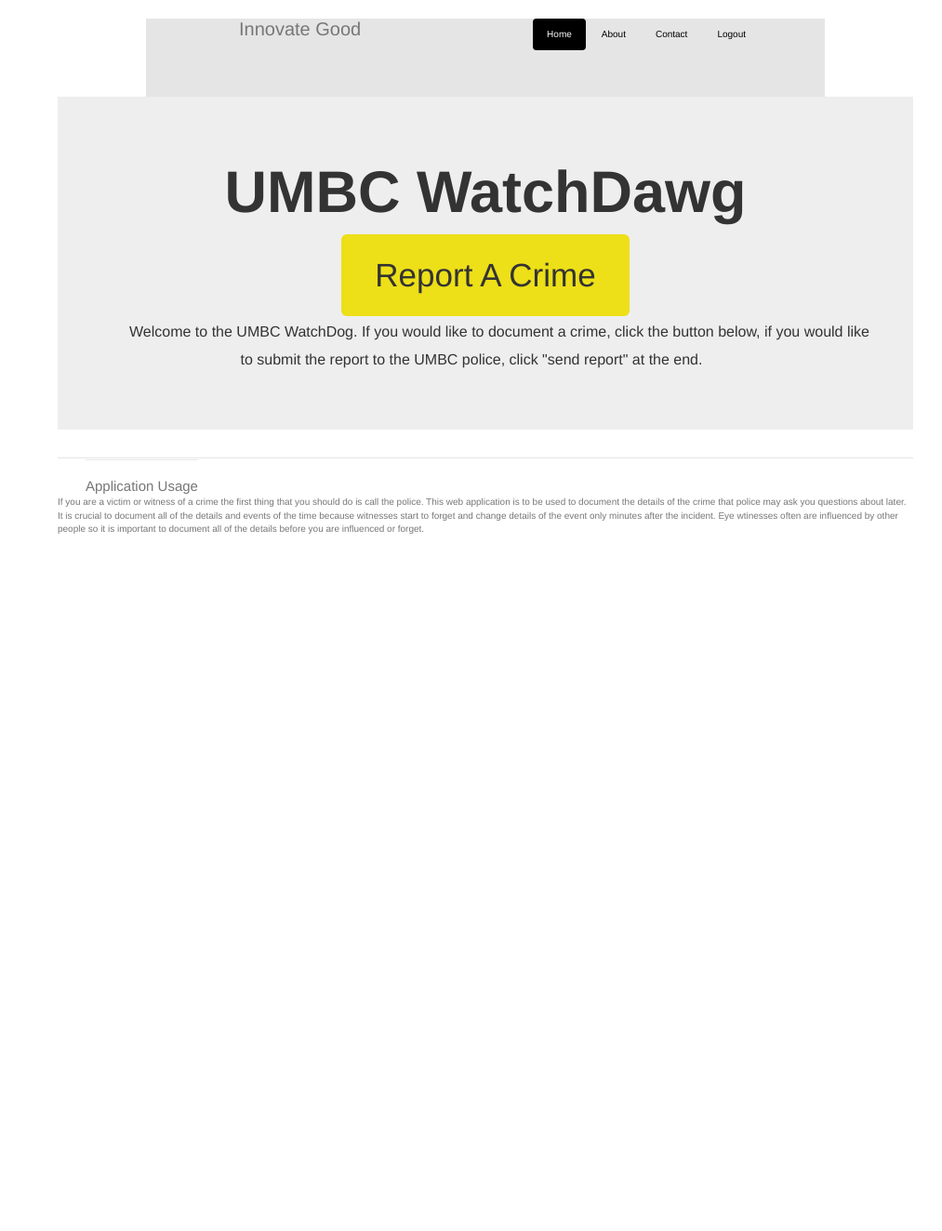
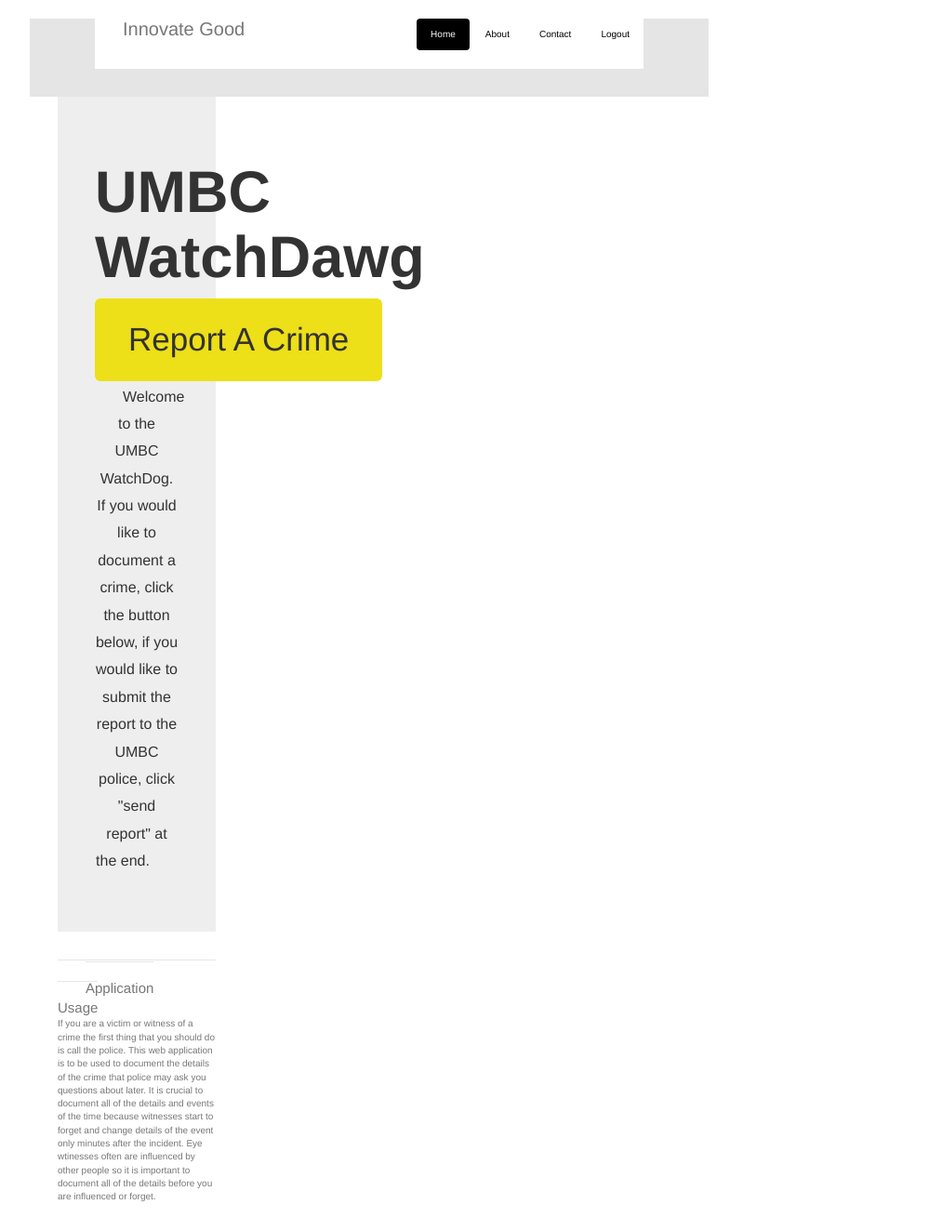
Before and after one commit to umbcWatchDawg/innovate-good-2017, a Django app: page /report/ in a window 1280 px wide. Shown: the whole page at 93% size, without its empty margins (118-1131 px from the left). Before the commit the page ends 574 px from the top, so only its background shows below. Run offline with Django 3.2, Linux system fonts and the light colour scheme; the visitor is signed in with stand-in values (Sample User, id 1); some libraries are stand-ins or nearby versions.

Commit message:
fix gray on top

```diff
--- a/myproject/static/css/report.css
+++ b/myproject/static/css/report.css
@@ -6,10 +6,11 @@ body {
   padding-right: 50px;
   margin-left: 100px;
   margin-right: 100px;
-}
+  max-width: 330px;
+  }
 .form-signin {
   background-color: #e5e5e5;
-  max-width: 330px;
+  /*max-width: 330px;*/
   padding: 15px;
   margin: 0 auto;
 }
@@ -62,6 +63,7 @@ body {
 
 /* Custom page header */
 .header {
+  background-color: #ffffff;
   padding-bottom: 20px;
   font-size: 10px;
   margin-right: 30px;
```
